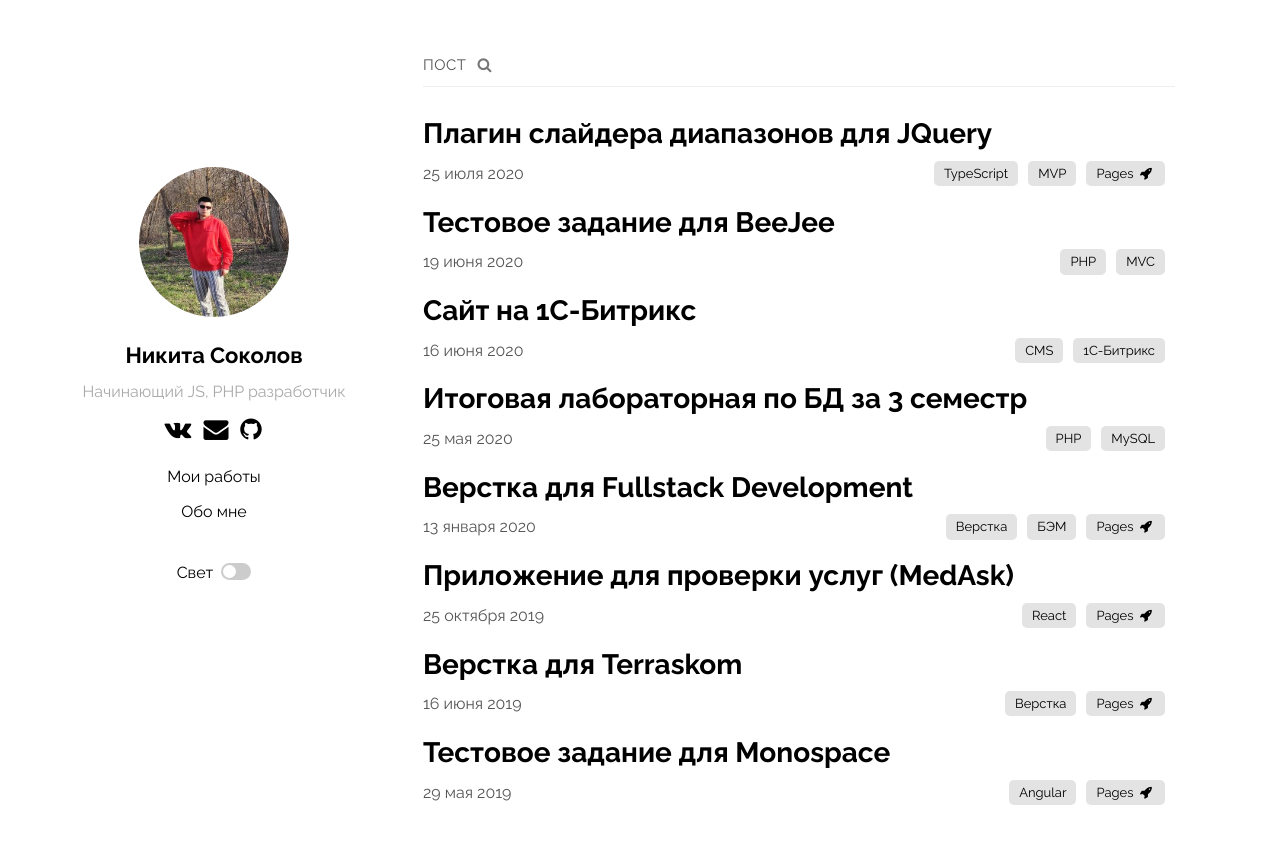
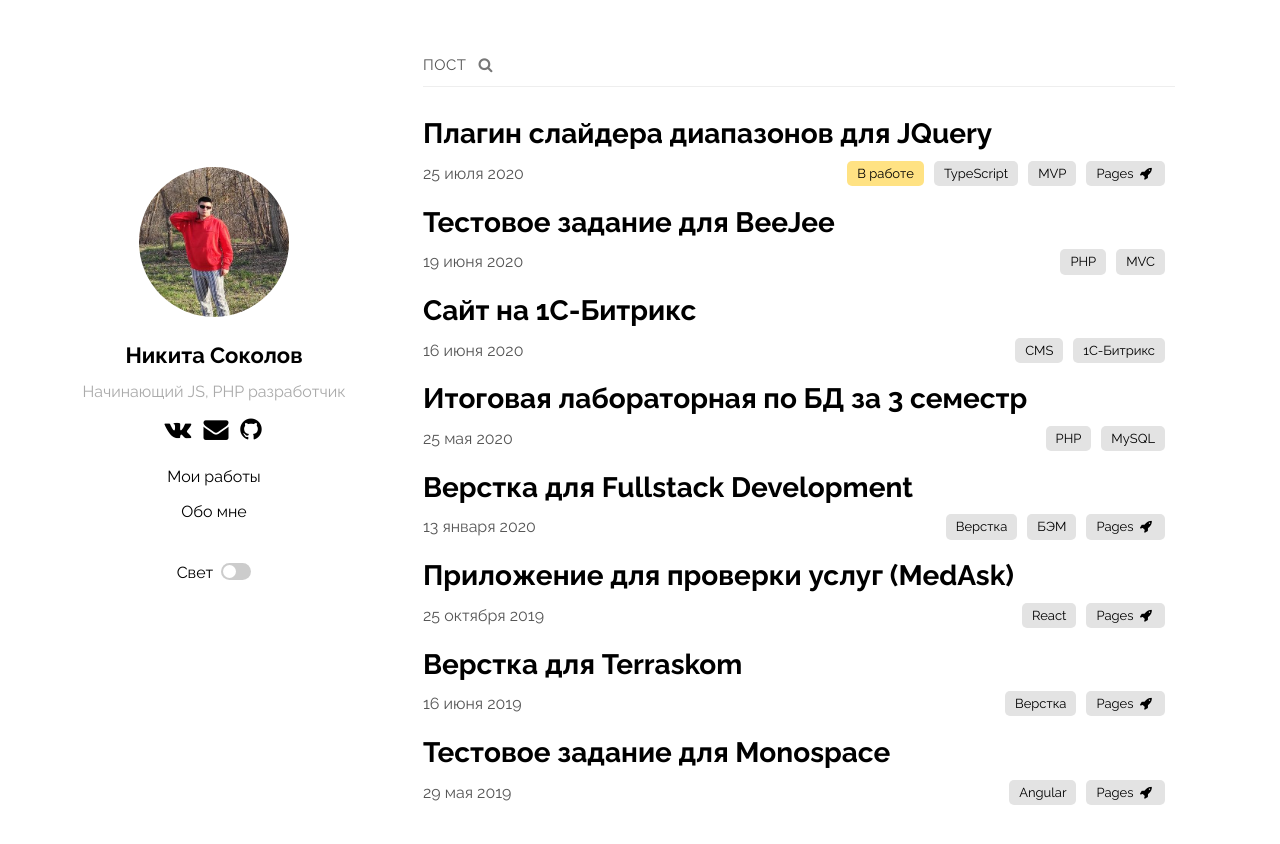
Before and after one commit to burningyouth/burningyouth.github.io, a Jekyll site: the page built from index.markdown, in a window 1280 px wide. Shown: the top 844 px of the page. Built offline with Jekyll 4.4.1, drawn with Linux system fonts in a browser that asks for light colours.

Commit message:
Добавил плашку "в работе"

```diff
--- a/_layouts/home.html
+++ b/_layouts/home.html
@@ -12,9 +12,9 @@ layout: default
                 <div class="search-container">
                     <div class="search-section">
                         <i class="icon-search"></i>
-        <input type="text" name="search" id="searchbar" autocomplete="off" aria-label="Искать пост">
+                        <input aria-label="Искать пост" autocomplete="off" id="searchbar" name="search" type="text">
                     </div>
-      <div class="search-results" id="search-results" data-placeholder="Нет результатов" style="display: none;"></div>
+                    <div class="search-results" data-placeholder="Нет результатов" id="search-results" style="display: none;"></div>
                 </div>
             {% endif %}
         </li>
@@ -47,11 +47,18 @@ layout: default
                     </div>
                     {%- if post.categories.size > 0-%}
                         <ul class="post-categories">
+                            {%- if post.ongoing -%}
+                                <li class="warning">В работе</li>
+                            {%- endif -%}
                             {%- for tag in post.categories -%}
                                 <li>{{ tag }}</li>
                             {%- endfor -%}
                             {%- if post.env -%}
-        <li><a class='post-link' target='_blank' href='{{post.env}}'>Pages <i class="icon-rocket"></i></a></li>
+                                <li>
+                                    <a class="post-link" target="_blank" href='{{post.env}}'>Pages
+                                        <i class="icon-rocket"></i>
+                                    </a>
+                                </li>
                             {%- endif -%}
                         </ul>
                     {%- endif -%}
--- a/_posts/2020-07-25-fsd-plugin.markdown
+++ b/_posts/2020-07-25-fsd-plugin.markdown
@@ -3,6 +3,7 @@ layout: post
 title:  "Плагин слайдера диапазонов для JQuery"
 date:   2020-07-25 12:00:00 +0400
 categories: TypeScript MVP
+ongoing: true
 env: https://burningyouth.github.io/FSD-plugin/
 repo: https://github.com/burningyouth/FSD-plugin
 permalink: /projects/:title
--- a/_sass/dark.scss
+++ b/_sass/dark.scss
@@ -7,7 +7,7 @@
   border-color: #e6e6e6;
 
   .social [class^="icon-"] {
-		color: $dark_text_color
+    color: $dark_text_color;
   }
 
   #posts-label {
@@ -15,9 +15,9 @@
     border-bottom: 1px solid #272727;
   }
 
-	@import 'ext/solarized-dark';
-	.highlight, .highlight *
-	{
+  @import "ext/solarized-dark";
+  .highlight,
+  .highlight * {
     background-color: #00080a;
     color: #93a1a1;
   }
@@ -25,8 +25,9 @@
   div.highlight-dark {
     padding: 5px 20px;
   }
-	pre.highlight-dark, code {
-		font-family: 'Consolas', Menlo, monospace;
+  pre.highlight-dark,
+  code {
+    font-family: "Consolas", Menlo, monospace;
     line-height: 1.4em;
     tab-size: 4;
   }
@@ -35,6 +36,12 @@
     li {
       background-color: #333;
       color: #fff;
+    }
+    li.warning {
+      background-color: #a57e00;
+    }
+    li.pages {
+      background-color: #328800;
     }
   }
 
@@ -46,14 +53,13 @@
     }
     &:hover {
       color: $dark_link_color;
-			.post-title{
+      .post-title {
         color: $dark_link_color;
       }
     }
   }
 
   .posts-labelgroup {
-
     .search-results {
       background-color: #333;
 
@@ -72,7 +78,6 @@
   }
 
   .posts-labelgroup:hover {
-
     i {
       color: white;
     }
@@ -82,9 +87,7 @@
     }
   }
 
-
   .posts-labelgroup.focus-within {
-
     .search-section {
       background-color: #333;
     }
@@ -99,7 +102,8 @@
   }
 }
 .dark table {
-	th, td {
+  th,
+  td {
     border: 1px solid #333;
   }
   th {
--- a/_sass/plain.scss
+++ b/_sass/plain.scss
@@ -125,7 +125,7 @@ main {
   flex-wrap: wrap;
   justify-content: center;
   a {
-    margin-bottom: .5em;
+    margin-bottom: 0.5em;
   }
   li {
     i {
@@ -153,7 +153,6 @@ main {
       text-align: center;
       margin-top: 1rem;
       text-decoration: none;
-
     }
   }
 }
@@ -179,6 +178,12 @@ main {
     }
     margin-right: 10px;
   }
+  li.warning {
+    background-color: #ffc4007c;
+  }
+  li.pages {
+    background-color: #5eff0031;
+  }
 }
 .post-date {
   margin-right: 10px;
@@ -198,7 +203,7 @@ main {
   }
 }
 
-.post-meta-link{
+.post-meta-link {
   text-decoration: none;
   font-weight: bold;
 }
@@ -207,7 +212,7 @@ main {
   text-decoration: none;
 }
 
-.posts .post-link .post-title{
+.posts .post-link .post-title {
   display: inline-block;
 }
 
@@ -232,7 +237,7 @@ main {
 }
 .post-container {
   padding-left: 30px;
-  .post-title{
+  .post-title {
     padding-bottom: 0.3em;
     border-bottom: 1px solid #eaecef;
   }
@@ -281,7 +286,8 @@ main {
   transition: width 0.1s;
 }
 table {
-  th, td {
+  th,
+  td {
     padding: 8px 13px;
     border: 1px solid #dfe2e5;
   }
```
Also changed, not shown: _layouts/post.html (+7 -2 lines). Lines whose indentation alone changed are shown as unchanged.
